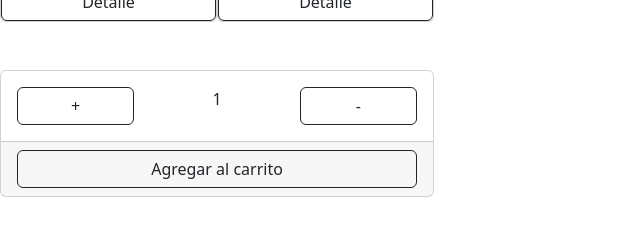
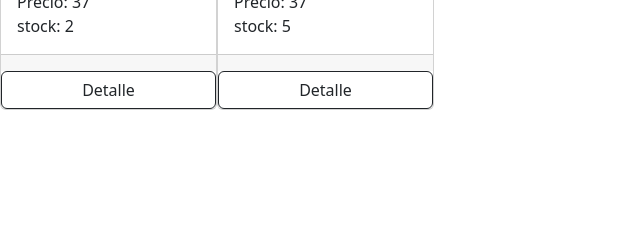
Before and after one commit to GuilleCarcamo/SegundaPreEntrega---Guillermo-Carcamo, a React (Vite) app: page /categoria/pantalon in a window 1280 px wide. Shown: the part 555-790 px from the top of the page, without its empty margins (0-640 px from the left). Built offline with nearby package versions, Linux system fonts and the light colour scheme.

Commit message:
2da PreEntrega

```diff
--- a/src/App.jsx
+++ b/src/App.jsx
@@ -27,7 +27,7 @@ function App() {
         <Route path='/cart' element={<CartContainer />} />
         <Route path='*' element= {<Navigate to='/' />} />
       </Routes>
-      <ItemCount/>
+
     </BrowserRouter>
     </>
   )
--- a/src/components/ItemCount/ItemCount.jsx
+++ b/src/components/ItemCount/ItemCount.jsx
@@ -1,20 +1,33 @@
+import { useState } from "react"
+
 const ItemCount = ({ initial= 1, stock=10, onAdd}) => {
+    const [count, setCount] = useState(initial)
+    const sumar = ()=>{
+        if (count<stock) {
+        setCount(count+1)
+    }
+    }
+    const restar = ()=>{
+        if (count>initial) {
+        setCount(count-1)
+    }
+    }
     return (
         <div className="card mt-5 w-50" >
             <div className="card-body row">
                 <div className="col">
-                <button className="btn btn-outline-dark w-100" onClick={()=>{}}> + </button>
+                <button className="btn btn-outline-dark w-100" onClick={sumar}> + </button>
 
                 </div>
                 <div className="col">
                 <center>
-                <label>{1}</label>
+                <label>{count}</label>
 
                 </center>
 
                 </div>
                 <div className="col">
-                <button className="btn btn-outline-dark w-100" onClick={()=>{} }> - </button>
+                <button className="btn btn-outline-dark w-100" onClick={restar}> - </button>
 
                 </div>
             </div>
```
